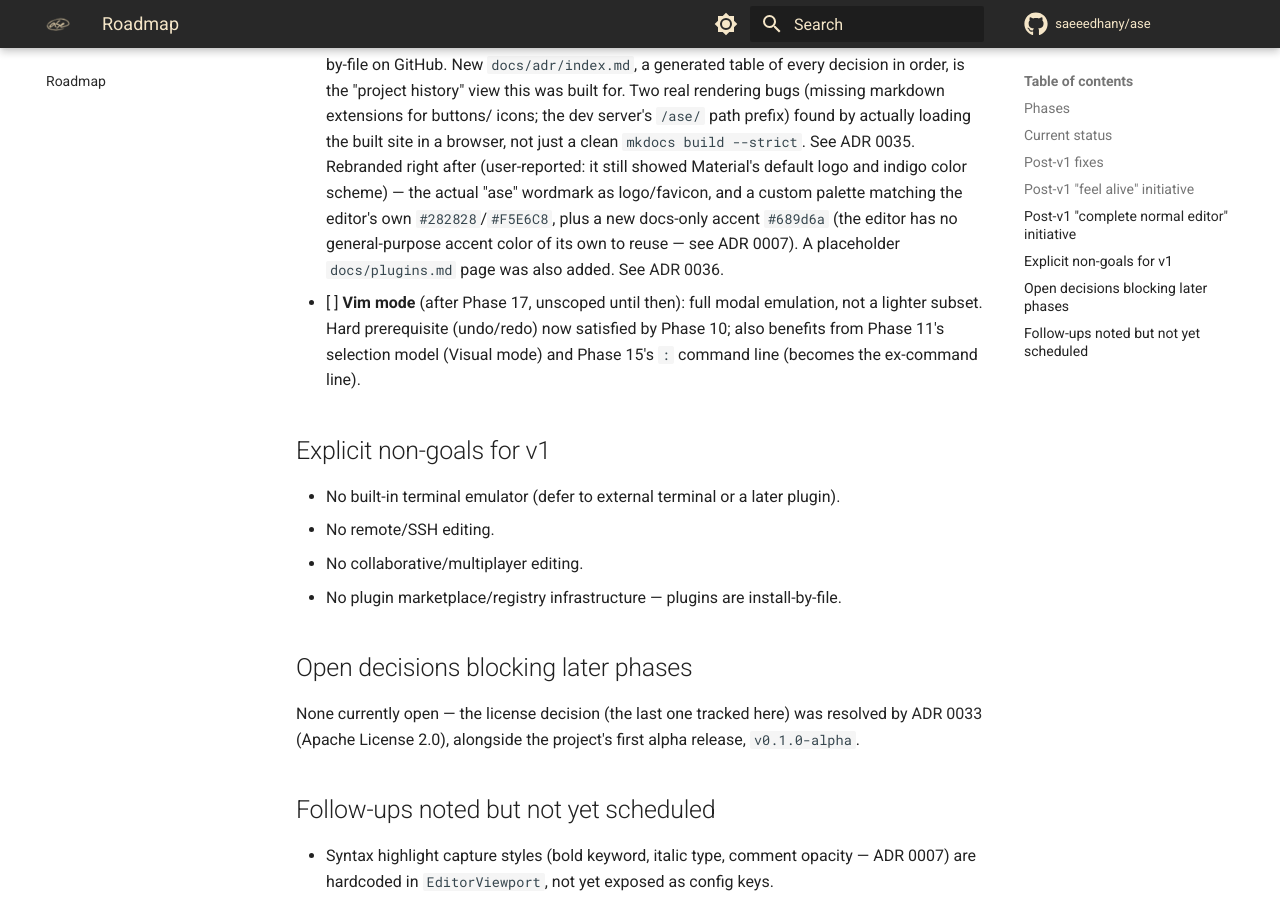
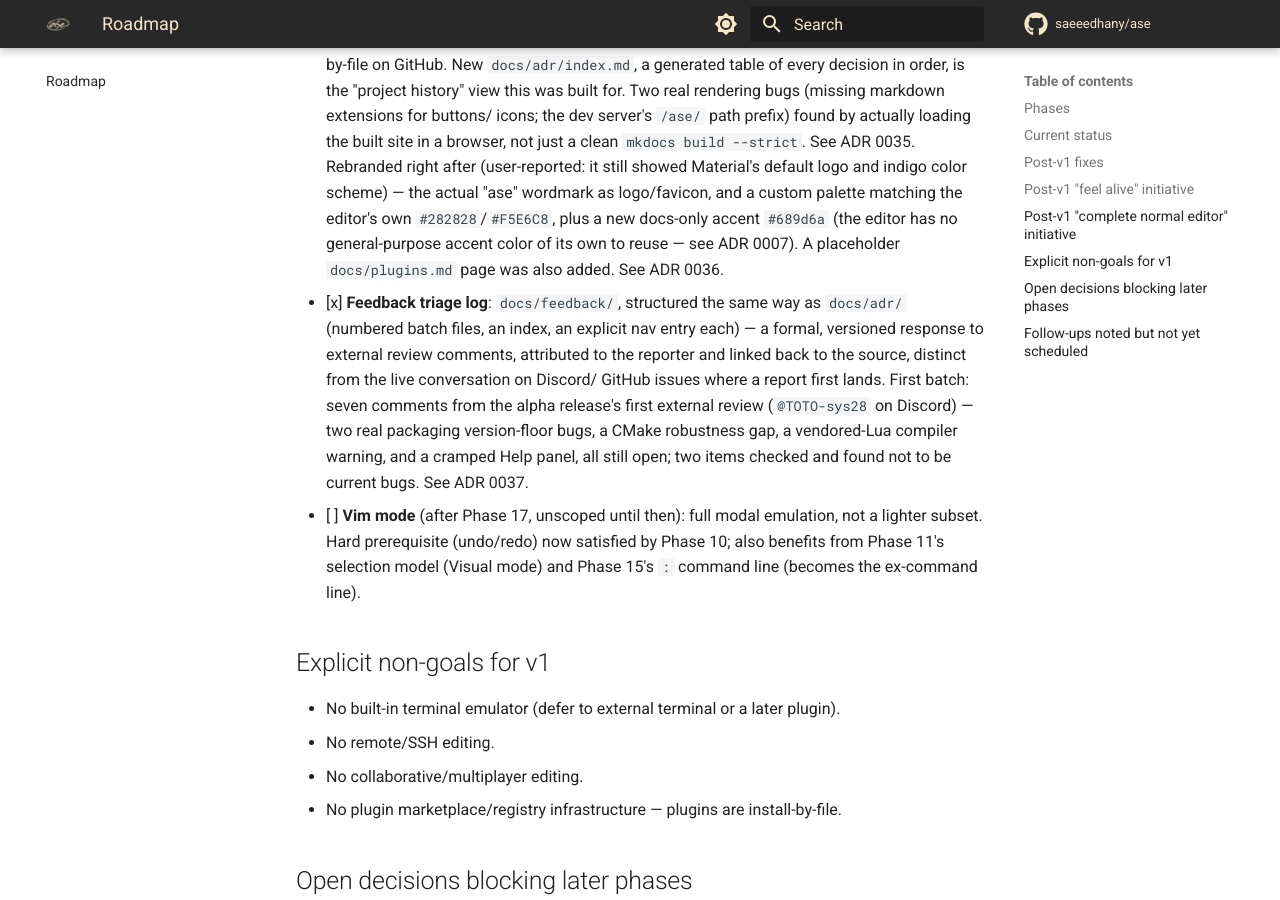
Before and after one commit to saeeedhany/ase, an MkDocs documentation site: the page built from docs/ROADMAP.md, in a window 1280 px wide and 900 px high, scrolled down 9075 px. Built offline with MkDocs 1.6.1 and Material for MkDocs 9.7.7, drawn with Linux system fonts in a browser that asks for light colours; comment, search, counter and statistics services are not loaded.

Commit message:
Add a feedback triage log for external review comments
New docs/feedback/ tree, structured like docs/adr/: one numbered
batch file per source, an index, and an explicit nav entry each.
Each batch attributes the reporter and source, and gives every
comment a status and a formal, checked response rather than leaving
it in a chat channel.

First batch: seven comments from the alpha release's first external
review (@TOTO-sys28 on Discord).

```diff
--- a/docs/ROADMAP.md
+++ b/docs/ROADMAP.md
@@ -505,6 +505,18 @@ ADRs as each lands here going forward.
       — see ADR 0007). A placeholder `docs/plugins.md` page was also
       added. See
       [ADR 0036](adr/0036-docs-site-theme-and-plugins-page.md).
+- [x] **Feedback triage log**: `docs/feedback/`, structured the same
+      way as `docs/adr/` (numbered batch files, an index, an explicit
+      nav entry each) — a formal, versioned response to external
+      review comments, attributed to the reporter and linked back to
+      the source, distinct from the live conversation on Discord/
+      GitHub issues where a report first lands. First batch: seven
+      comments from the alpha release's first external review
+      (`@TOTO-sys28` on Discord) — two real packaging version-floor
+      bugs, a CMake robustness gap, a vendored-Lua compiler warning,
+      and a cramped Help panel, all still open; two items checked and
+      found not to be current bugs. See
+      [ADR 0037](adr/0037-feedback-triage-log.md).
 - [ ] **Vim mode** (after Phase 17, unscoped until then): full modal
       emulation, not a lighter subset. Hard prerequisite (undo/redo)
       now satisfied by Phase 10; also benefits from Phase 11's
--- a/mkdocs.yml
+++ b/mkdocs.yml
@@ -8,12 +8,16 @@ edit_uri: edit/main/docs/
 docs_dir: docs
 exclude_docs: |
   adr/template.md
+  feedback/template.md
 
 nav:
   - Home: index.md
   - Spec: SPEC.md
   - Roadmap: ROADMAP.md
   - Plugins: plugins.md
+  - Feedback:
+    - feedback/index.md
+    - feedback/0001-alpha-release-external-review.md
   - Decisions:
     - adr/index.md
     - adr/0001-record-architecture-decisions.md
@@ -52,6 +56,7 @@ nav:
     - adr/0034-linux-packaging.md
     - adr/0035-mkdocs-documentation-site.md
     - adr/0036-docs-site-theme-and-plugins-page.md
+    - adr/0037-feedback-triage-log.md
 
 theme:
   name: material
```
Also changed, not shown: docs/adr/0037-feedback-triage-log.md (added, +61 -0 lines), docs/adr/index.md (+1 -0 lines), docs/feedback/0001-alpha-release-external-review.md (added, +108 -0 lines), docs/feedback/index.md (added, +12 -0 lines), docs/feedback/template.md (added, +28 -0 lines).
